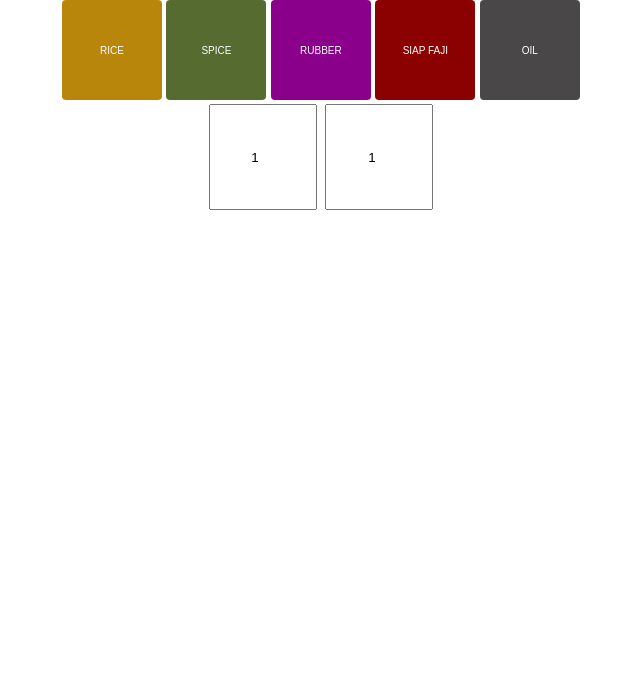
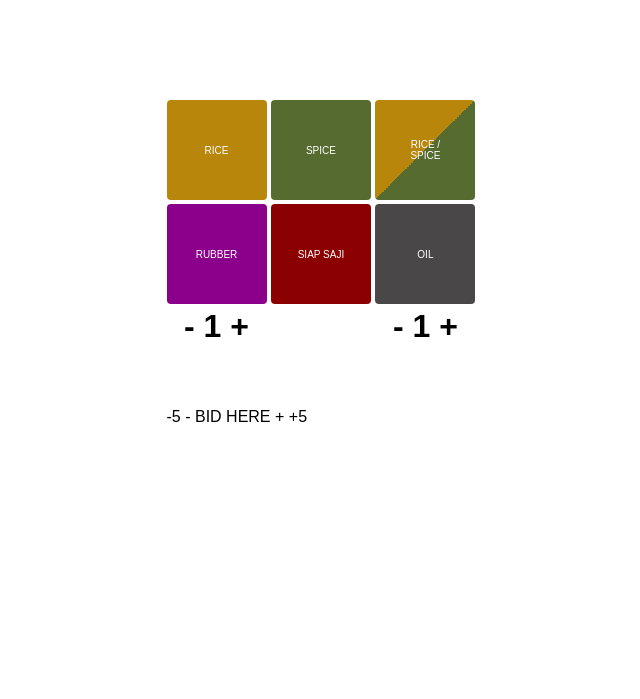
Before and after one commit to j-feigner/jordans-isola, a PHP site: page /indonesia_mergers/index.php in a window 1280 px wide. Shown: the top 699 px of the page, without its empty margins (319-959 px from the left). Run offline with PHP 8.4, Linux system fonts and the light colour scheme.

Commit message:
Relocation of HTML code

```diff
--- a/www/indonesia_mergers/css/style.css
+++ b/www/indonesia_mergers/css/style.css
@@ -12,9 +12,17 @@ html, body {
     font-family: Arial, Helvetica, sans-serif;
 }
 
+.app {
+    position: relative;
+    width: 309px;
+    height: 600px;
+    top: 100px;
+    margin: auto;
+}
+
 .goods-selection {
     position: relative;
-    width: 518px;
+    width: 100%;
     margin: auto;
 }
 
@@ -26,6 +34,14 @@ html, body {
     margin: 0px;
     border: 0px;
     border-radius: 4px;
+    cursor: pointer;
+}
+
+.good .overlay {
+    width: 100%;
+    height: 100%;
+    background-color: gray;
+    opacity: 0;
 }
 
 .good p {
@@ -39,12 +55,20 @@ html, body {
     transform: translate(-50%, -50%);
 }
 
+.good:hover .overlay {
+    opacity: 0.6;
+}
+
 #rice {
     background-color: darkgoldenrod;
 }
 
 #spice {
     background-color: darkolivegreen;
+}
+
+#ricespice {
+    background-image: linear-gradient(to bottom right, darkgoldenrod 50%, darkolivegreen 50%);
 }
 
 #rubber {
@@ -61,7 +85,7 @@ html, body {
 
 .asset-selection {
     position: relative;
-    width: 1018px;
+    width: 100%;
     height: 100px;
     margin: auto;
     text-align: center;
@@ -70,11 +94,15 @@ html, body {
 }
 
 .asset {
-    display: inline-block;
+    position: absolute;
+    width: 100px;
+    margin: 0px;
 }
 
-.asset input {
-    width: 100px;
-    height: 100px;
-    text-align: center;
+#asset1 {
+    left: 0px;
 }
+
+#asset2 {
+    right: 0px;
+}
--- /dev/null
+++ b/www/indonesia_mergers/html/index.html
@@ -0,0 +1,62 @@
+<!DOCTYPE html>
+<html lang="en">
+<head>
+    <meta charset="utf-8">
+    <meta name="viewport" content="width=device-width, initial-scale=1.0">
+    <title></title>
+    <link rel="stylesheet" href="css/style.css">
+</head>
+<body>
+    <div class="site-wrapper">
+        <div class="app">
+            <div class="goods-selection">
+                <span class="good" id="rice">
+                    <div class="overlay"></div>
+                    <p>RICE</p>
+                </span>
+                <span class="good" id="spice">
+                    <div class="overlay"></div>
+                    <p>SPICE</p>
+                </span>
+                <span class="good" id="ricespice">
+                    <div class="overlay"></div>
+                    <p>RICE / SPICE</p>
+                </span>
+                <span class="good" id="rubber">
+                    <div class="overlay"></div>
+                    <p>RUBBER</p>
+                </span>
+                <span class="good" id="siapfaji">
+                    <div class="overlay"></div>
+                    <p>SIAP SAJI</p>
+                </span>
+                <span class="good" id="oil">
+                    <div class="overlay"></div>
+                    <p>OIL</p>
+                </span>
+            </div>
+            <div class="asset-selection">
+                <div class="asset" id="asset1">
+                    <span class="value-adjuster" id="asset1Minus">-</span>
+                    <span class="asset-value">1</span>
+                    <span class="value-adjuster" id="asset1Plus">+</span>
+                </div>
+                <div class="asset" id="asset2">
+                    <span class="value-adjuster" id="asset2Minus">-</span>
+                    <span class="asset-value">1</span>
+                    <span class="value-adjuster" id="asset2Plus">+</span>
+                </div>
+            </div>
+            <div class="bid-selection">
+                <span class="value-adjuster" id="bidMinus5">-5</span>
+                <span class="value-adjuster" id="bidMinus1">-</span>
+                <span class="value-output" id="bidOutput">BID HERE</span>
+                <span class="value-adjuster" id="bidPlus1">+</span>
+                <span class="value-adjuster" id="bidPlus5">+5</span>
+            </div>
+        </div>
+    </div>
+    <script src="js/rectangle.js"></script>
+    <script src="js/script.js"></script>
+</body>
+</html>
--- a/www/indonesia_mergers/index.php
+++ b/www/indonesia_mergers/index.php
@@ -1,40 +1,4 @@
-<!DOCTYPE html>
-<html lang="en">
-<head>
-    <meta charset="utf-8">
-    <meta name="viewport" content="width=device-width, initial-scale=1.0">
-    <title></title>
-    <link rel="stylesheet" href="css/style.css">
-</head>
-<body>
-    <div class="site-wrapper">
-        <div class="goods-selection">
-            <span class="good" id="rice">
-                <p>RICE</p>
-            </span>
-            <span class="good" id="spice">
-                <p>SPICE</p>
-            </span>
-            <span class="good" id="rubber">
-                <p>RUBBER</p>
-            </span>
-            <span class="good" id="siapfaji">
-                <p>SIAP FAJI</p>
-            </span>
-            <span class="good" id="oil">
-                <p>OIL</p>
-            </span>
-        </div>
-        <div class="asset-selection">
-            <div class="asset" id="asset1">
-                <input type="number" value="1" min="1">
-            </div>
-            <div class="asset" id="asset2">
-                <input type="number" value="1" min="1">
-            </div>
-        </div>
-    </div>
-    <script src="js/rectangle.js"></script>
-    <script src="js/script.js"></script>
-</body>
-</html>
+<?php
+    $page = file_get_contents("html/index.html");
+    echo($page);
+?>
```
